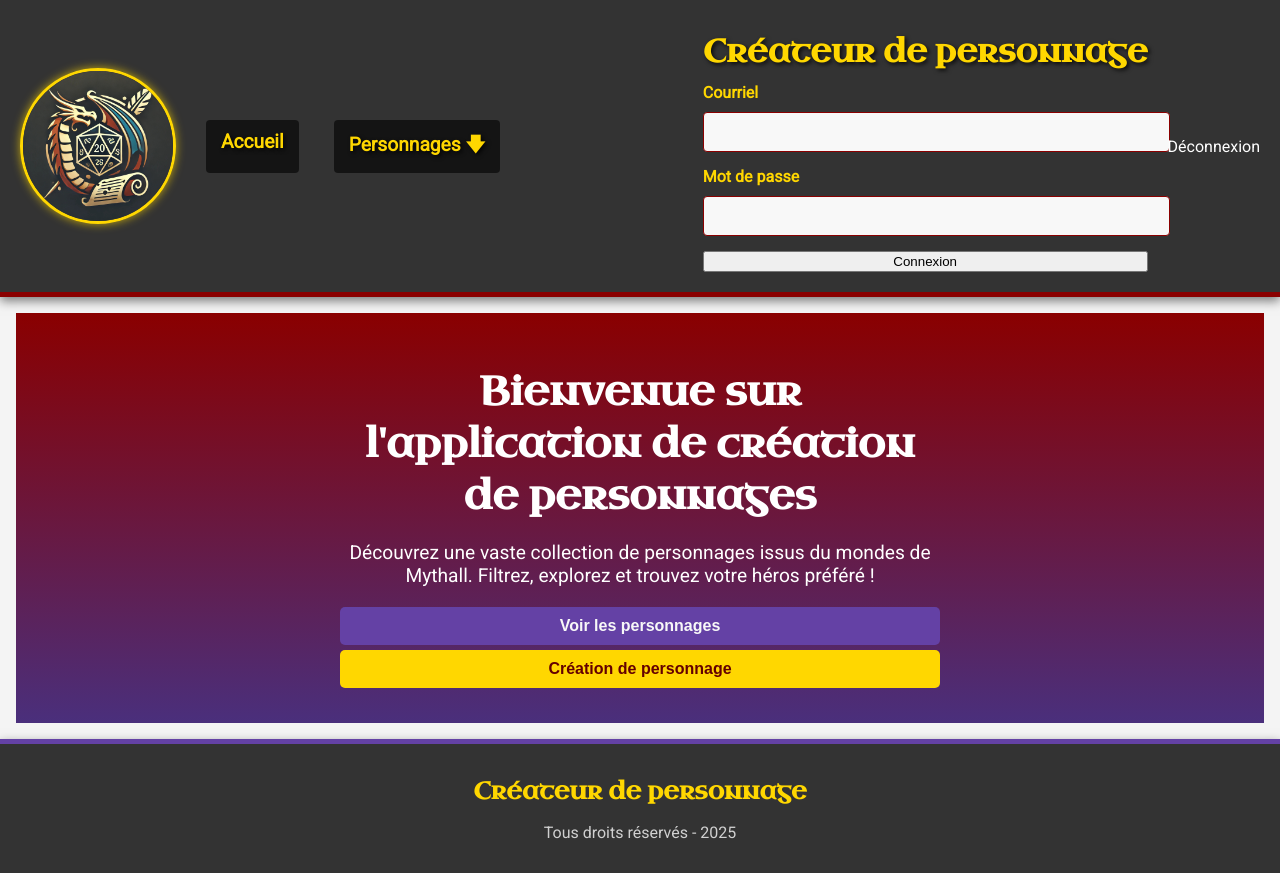
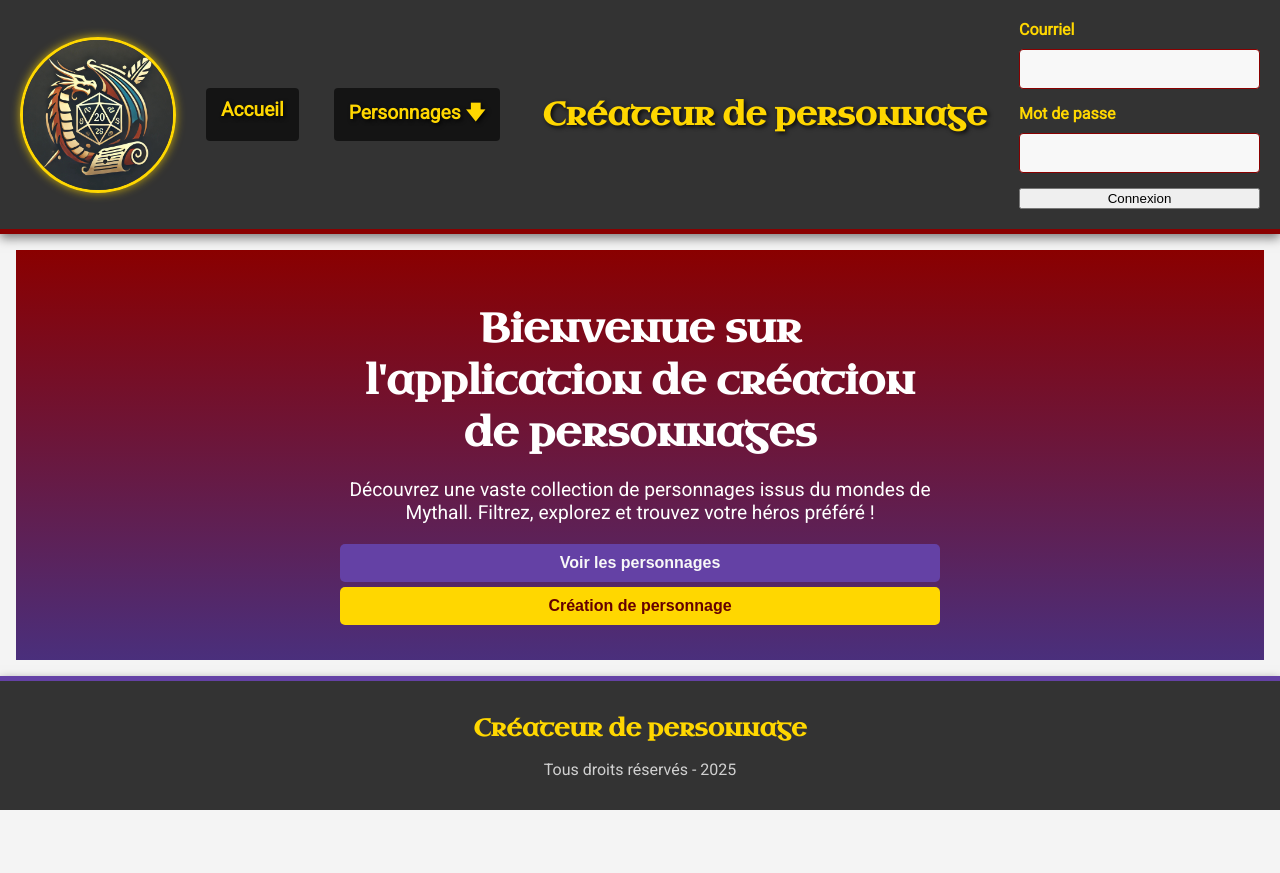
Before and after one commit to sebastien-malo-jean/H25-41F_Library_Frontend, a React (Vite) app: page / in a window 1280 px wide. After the commit the page ends 810 px from the top, so only its background shows below. Built offline with nearby package versions, Linux system fonts and the light colour scheme.

Commit message:
refactorisation : ajout du contexte d'authentification et mise à jour du composant Header pour gérer la connexion et la déconnexion

```diff
--- a/src/components/App/App.jsx
+++ b/src/components/App/App.jsx
@@ -11,10 +11,12 @@ import CharacterList from "@components/CharacterList/CharacterList";
 import CharacterDetails from "@components/CharacterDetails/CharacterDetails";
 import FormAddCharacter from "@components/FormAddCharacter/FormAddCharacter";
 import Page404 from "@components/Page404/Page404";
+import AuthContextProvider from "../AuthContext/AuthContextProvider";
 
 function App() {
   return (
     <div className="App">
+      <AuthContextProvider>
         <Header />
         <Routes>
           <Route path="/" element={<Home />} />
@@ -24,6 +26,7 @@ function App() {
           <Route path="*" element={<Page404 />} />
         </Routes>
         <Footer />
+      </AuthContextProvider>
     </div>
   );
 }
--- /dev/null
+++ b/src/components/AuthContext/AuthContextProvider.jsx
@@ -0,0 +1,58 @@
+import React, { useEffect } from "react";
+import { createContext, useState } from "react";
+import { jwtDecode } from "jwt-decode";
+
+export const AuthContext = createContext();
+
+function AuthContextProvider(props) {
+  const { children } = props;
+  const [loginToken, setLoginToken] = useState(null);
+  const [user, setUser] = useState(null);
+
+  useEffect(() => {
+    const savedToken = localStorage.getItem("loginToken");
+    if (savedToken && validateLoginToken(savedToken)) {
+      setLoginToken(savedToken);
+    } else {
+      logout();
+    }
+  }, []);
+
+  useEffect(() => {
+    if (validateLoginToken(loginToken)) {
+      const { name, email, role } = jwtDecode(loginToken);
+      setUser({ name, email, role });
+    } else {
+      setUser(null);
+    }
+  }, [loginToken]);
+
+  function validateLoginToken(loginToken) {
+    if (!loginToken) return false;
+    try {
+      const decoded = jwtDecode(loginToken);
+      return decoded.exp * 1000 > Date.now();
+    } catch (error) {
+      return false;
+    }
+  }
+  function login(newToken) {
+    if (validateLoginToken(newToken)) {
+      localStorage.setItem("loginToken", newToken);
+      setLoginToken(newToken);
+    }
+  }
+  function logout() {
+    localStorage.removeItem("loginToken");
+    setLoginToken(null);
+    setUser(null);
+  }
+
+  return (
+    <AuthContext.Provider value={{ loginToken, user, login, logout }}>
+      {children}
+    </AuthContext.Provider>
+  );
+}
+
+export default AuthContextProvider;
--- a/src/components/Header/Header.css
+++ b/src/components/Header/Header.css
@@ -88,7 +88,19 @@
     flex-direction: column;
 }
 
+.header__connectionForm {
+    flex-grow: 1;
+
+    & .input-group {
+
+        & input {
+            box-sizing: border-box;
+        }
+    }
+}
+
 .header__title {
+    flex-grow: 1;
     font-family: var(--font-heading);
     font-size: 2rem;
     color: var(--border);
--- a/src/components/Header/Header.jsx
+++ b/src/components/Header/Header.jsx
@@ -1,14 +1,17 @@
 import "./Header.css";
 import { NavLink } from "react-router-dom";
-import { useRef, useState } from "react";
+import { useRef, useState, useContext } from "react";
 import logo from "../../assets/img/logo.jpg";
+import { AuthContext } from "../AuthContext/AuthContextProvider";
 
 function Header() {
+  const { loginToken, login, logout } = useContext(AuthContext);
   const formRef = useRef();
   const [error, setError] = useState(null);
   const [isLoading, setIsLoading] = useState(false);
 
   async function sendForm(event) {
+    try {
       //bloquer l'envoi
       event.preventDefault();
       //récupération du body
@@ -27,15 +30,16 @@ function Header() {
       setError(null);
       //validation des champs
       //envoyer
-    try {
+
       const response = await fetch(URL, options);
+      const datas = await response.json();
+
       if (!response.ok) {
         //sinon on affiche une erreur
-        throw new error("la connexion a échoué.");
+        throw new Error("la connexion a échoué.");
       }
       //Si la connexion est bonne, on sauvegarde l'info
-      const datas = await response.json();
-      console.log(datas);
+      login(datas.token);
     } catch (error) {
       setError(error.message);
     } finally {
@@ -72,12 +76,13 @@ function Header() {
           </li>
         </ul>
       </nav>
+      <h1 className="header__title">Créateur de personnage</h1>
+      {!loginToken && (
         <form
           ref={formRef}
           className="header__connectionForm"
           onSubmit={sendForm}
         >
-        <h1 className="header__title">Créateur de personnage</h1>
           <div className="input-group">
             <label htmlFor="email">Courriel</label>
             <input type="email" name="email" id="email" required />
@@ -94,7 +99,12 @@ function Header() {
           {error && <p className="error-message">{error}</p>}
           {/* affiche les messages d'érreurs */}
         </form>
-      <div className="header__button">Déconnexion</div>
+      )}
+      {loginToken && (
+        <div className="header__button" onClick={logout}>
+          Déconnexion
+        </div>
+      )}
     </header>
   );
 }
```
Lines whose indentation alone changed are shown as unchanged.
